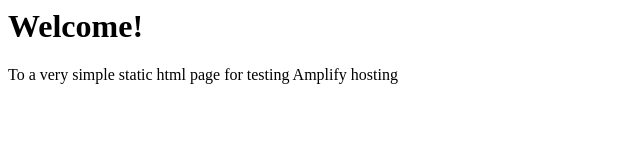
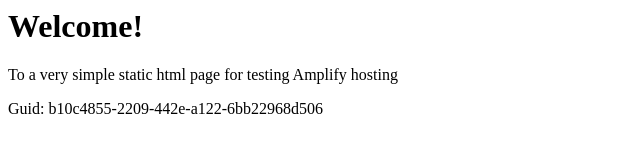
Before and after one commit to aws-aemilia-lhr/Github-PR-Commit-Integration-Test-DoNotTouch-v0-preprod-eu-west-2, a website: page src/index.html in a window 1280 px wide. Shown: the whole page, without its empty margins (0-640 px from the left). Drawn offline with Linux system fonts and the light colour scheme.

Commit message:
commit from integ tests

```diff
--- a/src/index.html
+++ b/src/index.html
@@ -1,3 +1,5 @@
+
+
 <html lang="en">
 
 <head>
@@ -10,6 +12,6 @@
 <body>
     <h1>Welcome!</h1>
     <p>To a very simple static html page for testing Amplify hosting</p>
-</body>
+    <p>Guid: b10c4855-2209-442e-a122-6bb22968d506</p></body>
 
 </html>
```
